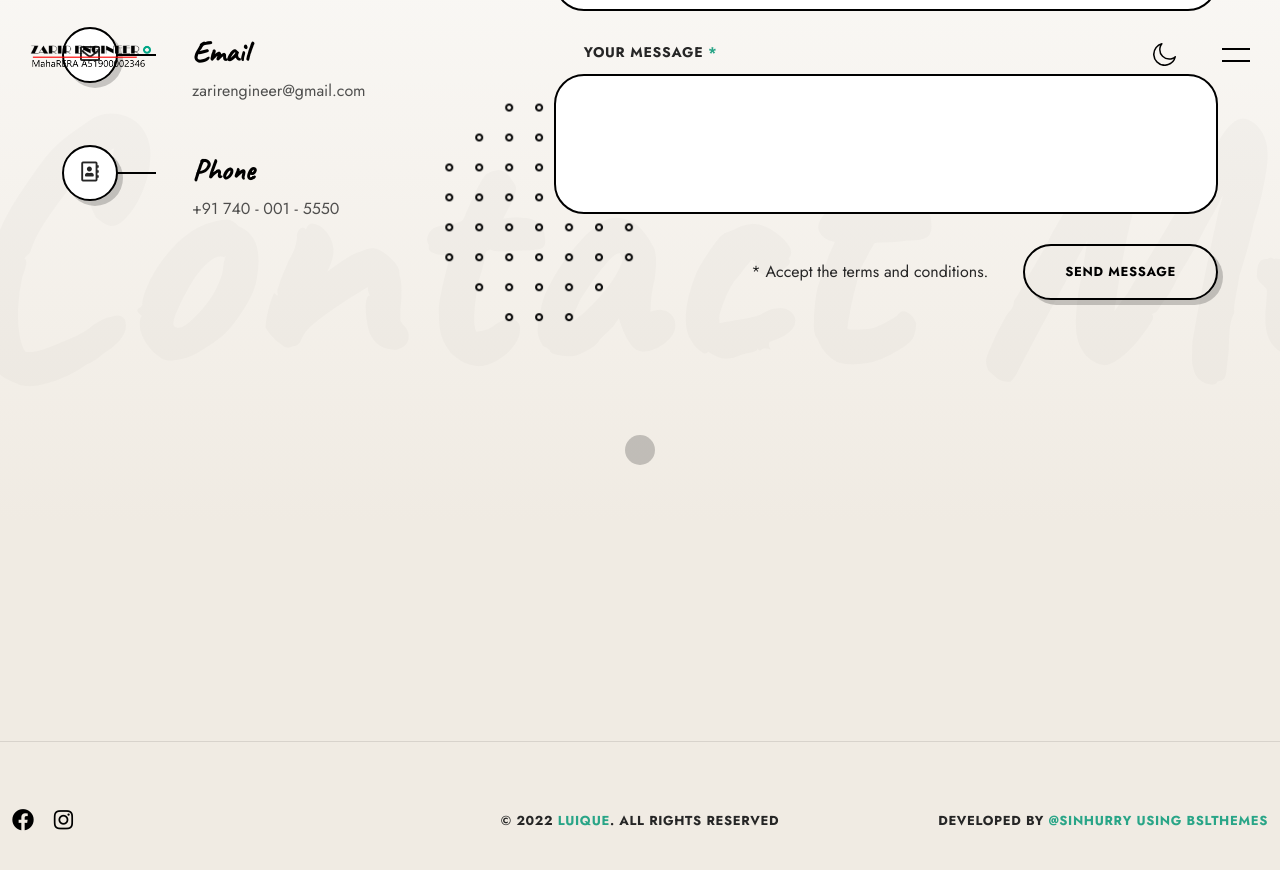
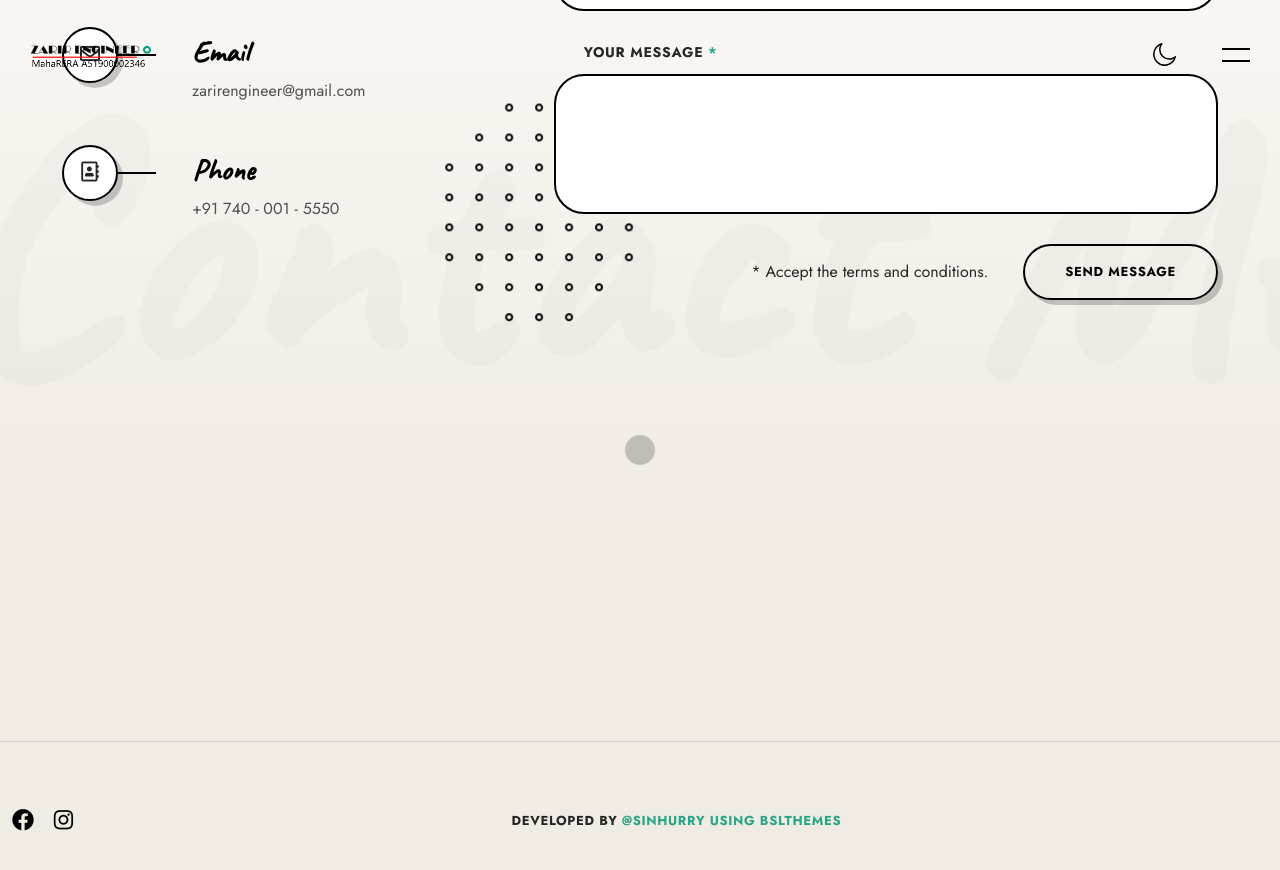
Before and after one commit to zarir-engineer/buildyourhome, a Jekyll site: the page built from index.html, in a window 1280 px wide and 900 px high, scrolled down 4165 px. Shown: the top 870 px of the window. Built offline with Jekyll 4.4.1, drawn with Linux system fonts in a browser that asks for light colours; the list of posts is cut into pages by our own code.

Commit message:
Update footer.html

```diff
--- a/_includes/footer.html
+++ b/_includes/footer.html
@@ -15,13 +15,13 @@
       </div>
 
     </div>
-    <div class="col-xs-12 col-sm-12 colz-md-4 col-lg-4">
+<!--    <div class="col-xs-12 col-sm-12 colz-md-4 col-lg-4">-->
 
-      <div class="copyright-text align-center scrolla-element-anim-1 scroll-animate" data-animate="active">
-        © 2022 <strong>Luique</strong>. All rights reserved
-      </div>
+<!--      <div class="copyright-text align-center scrolla-element-anim-1 scroll-animate" data-animate="active">-->
+<!--        © 2022 <strong>Luique</strong>. All rights reserved-->
+<!--      </div>-->
 
-    </div>
+<!--    </div>-->
     <div class="col-xs-12 col-sm-12 col-md-4 col-lg-4">
 
       <div class="copyright-text align-right scrolla-element-anim-1 scroll-animate" data-animate="active">
```
